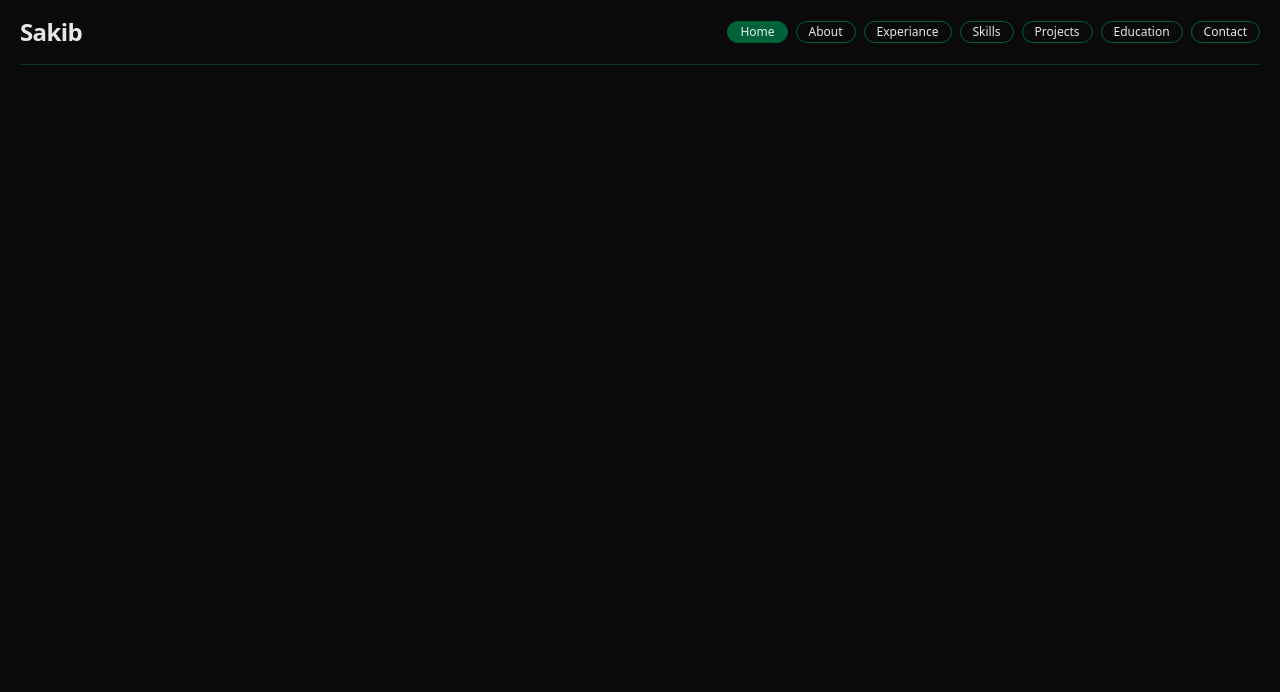
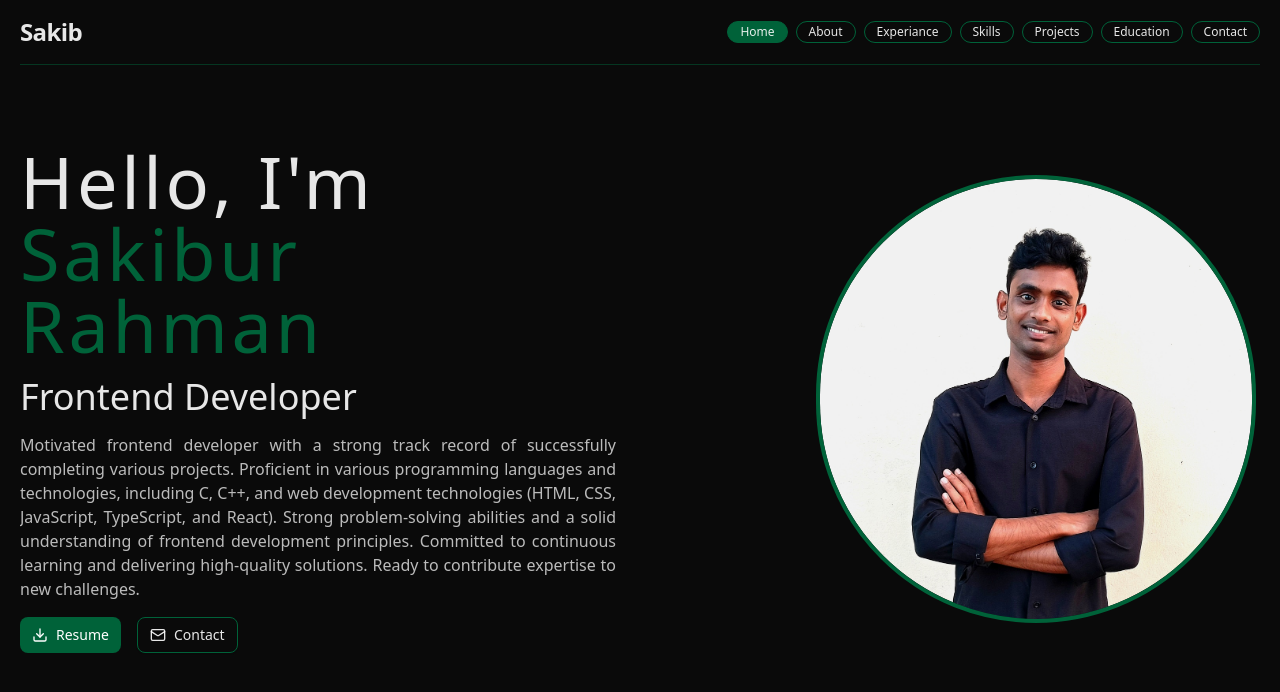
Before and after one commit to sakib-333/portfolio, a React (Vite) app: page / in a window 1280 px wide. Shown: the top 692 px of the page. Built offline with nearby package versions, Linux system fonts and the light colour scheme.

Commit message:
Add home section.

```diff
--- a/src/App.tsx
+++ b/src/App.tsx
@@ -4,7 +4,7 @@ import NavbarSimple from "./components/navbar"
 // import ContactSection from "./sections/contact-section"
 // import EducationSection from "./sections/education-section"
 // import ExperianceSection from "./sections/experiance-section"
-// import HomeSection from "./sections/home-section"
+import HomeSection from "./sections/home-section"
 // import ProjectsSection from "./sections/projects-section"
 // import SkillsSection from "./sections/skills-section"
 // import Footer from "./components/footer"
@@ -71,9 +71,10 @@ function App() {
           activeSection = {activeSection}
         />
         <div className="overflow-hidden">
-          {/* <HomeSection
+          <HomeSection
             handleScroll = {handleScroll}
           />
+          {/*
           <AboutSection />
           <ExperianceSection />
           <SkillsSection />
--- /dev/null
+++ b/src/components/section/index.tsx
@@ -0,0 +1,11 @@
+import React from 'react'
+
+type SectionProps = React.ComponentPropsWithoutRef<"section">;
+
+function Section({children, className, ...props}: SectionProps) {
+  return (
+    <section {...props} className={`py-8 sm:py-12 md:py-16: lg:py-20 ${className}`}>{children}</section>
+  )
+}
+
+export default Section
--- /dev/null
+++ b/src/sections/home-section/index.tsx
@@ -0,0 +1,65 @@
+import Section from "@/components/section";
+import Text from "@/components/text";
+import { Button } from "@/components/ui/button";
+import { Download, Mail } from "lucide-react";
+
+interface Props {
+     handleScroll: (sectionId: string) => void
+}
+
+function HomeSection({ handleScroll }: Props) {
+
+  return (
+    <Section
+      id="home-section"
+      className="container mx-auto flex flex-col-reverse lg:flex-row items-center lg:items-center justify-between gap-8 md:gap-12"
+    >
+      <div className="w-full lg:w-1/2 max-w-2xl text-center lg:text-left space-y-4">
+        <Text titleLg className="tracking-wider">
+          Hello, I'm <br className="hidden md:block" />
+          <span className="text-primary">Sakibur Rahman</span>
+        </Text>
+
+        <Text titleMd>Frontend Developer</Text>
+
+        <Text textBase accentColor align="justify">
+          Motivated frontend developer with a strong track record of successfully
+          completing various projects. Proficient in various programming languages
+          and technologies, including C, C++, and web development technologies
+          &#40;HTML, CSS, JavaScript, TypeScript, and React&#41;. Strong
+          problem-solving abilities and a solid understanding of frontend
+          development principles. Committed to continuous learning and delivering
+          high-quality solutions. Ready to contribute expertise to new challenges.
+        </Text>
+
+        <div className="flex flex-wrap items-center justify-center lg:justify-start gap-3 sm:gap-4">
+          <a href="/resume_frontend_developer.pdf" download>
+            <Button className="cursor-pointer">
+                <Download />
+                Resume
+            </Button>
+          </a>
+          <Button className="cursor-pointer" variant="outline" onClick={() => handleScroll("contact-section")}>
+            <Mail />
+            Contact
+          </Button>
+        </div>
+      </div>
+
+      <div className="w-full lg:w-1/2 flex justify-center lg:justify-end">
+        <div className="relative aspect-square w-full max-w-[320px] sm:max-w-[360px] md:max-w-[400px] lg:max-w-[440px]">
+
+          <div className="absolute inset-0 outline-4 outline-primary rounded-[999px] overflow-hidden md:right-2">
+            <img
+              className="w-full h-full object-cover"
+              src="/sakib.png"
+              alt="Sakibur Rahman"
+            />
+          </div>
+        </div>
+      </div>
+    </Section>
+  );
+}
+
+export default HomeSection;
```
Also changed, not shown: public/sakib.png (added), 1 other file (tests, documents, lock files or other folders).
